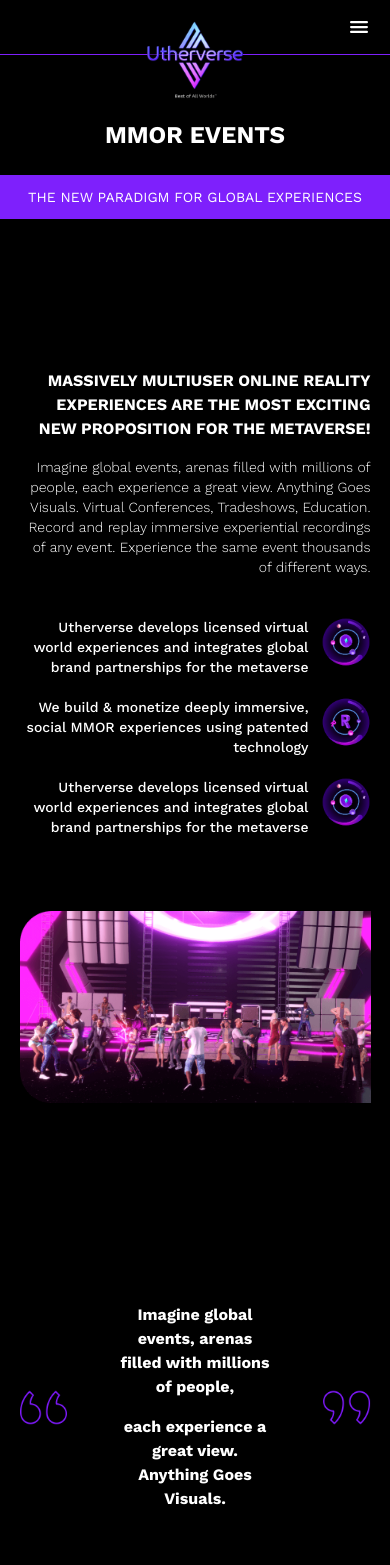
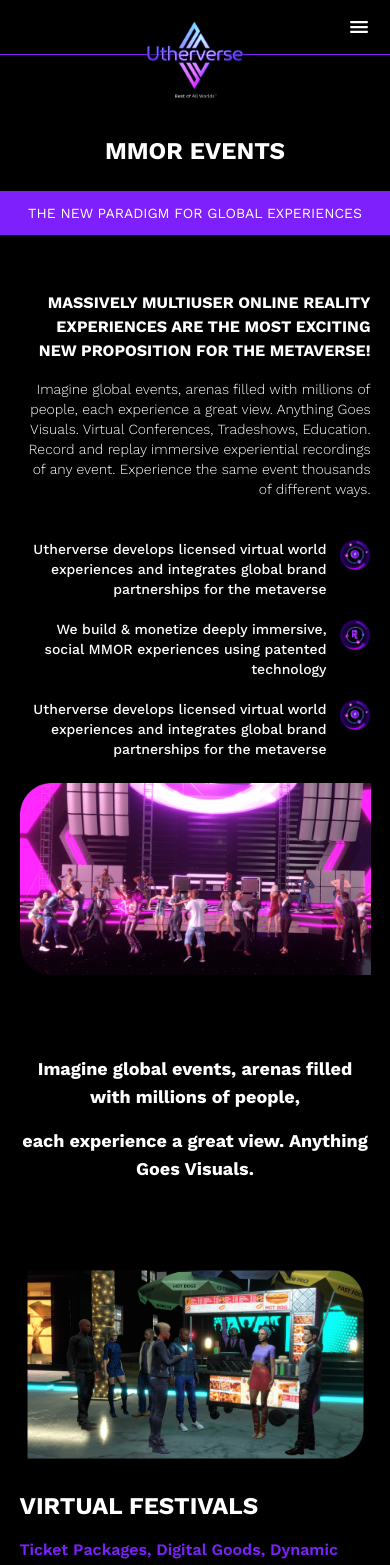
Before and after one commit to abdullahmehboob20s/Verse-Web, a Next.js app: page /mmor in a window 390 px wide. Shown: the top 1565 px of the page. Built offline with nearby package versions, Linux system fonts and the light colour scheme.

Commit message:
page ready for mobile

```diff
--- a/pages/mmor.js
+++ b/pages/mmor.js
@@ -9,7 +9,11 @@
 
 const Bullet = ({ img }) => {
   return (
-    <img src={img} alt="" className="min-w-[50px] h-[50px] rounded-full" />
+    <img
+      src={img}
+      alt=""
+      className="min-w-[32px] sm:min-w-[40px] xl:min-w-[50px] h-8 sm:h-10 xl:h-[50px] rounded-full"
+    />
   );
 };
 
@@ -20,11 +24,11 @@
         <title>Utherverse - Build Your Metaverse</title>
       </Head>
 
-      <div className="mb-16">
+      <div className="mb-20 lg:mb-16">
         <Navbar />
       </div>
 
-      <div className="mb-100px">
+      <div className="mb-14 lg:mb-100px">
         <TitleWithBar
           title="MMOR EVENTS"
           subtitle="THE NEW PARADIGM FOR GLOBAL EXPERIENCES"
@@ -37,7 +41,7 @@
           img="images/club-inner.png"
           imgHeight="h-full"
         >
-          <div className="py-50px">
+          <div className="lg:py-50px">
             <h4 className="fs-24px text-white uppercase font-bold mb-4">
               MASSIVELY MULTIUSER ONLINE REALITY EXPERIENCES ARE THE MOST
               EXCITING NEW PROPOSITION FOR THE METAVERSE!
@@ -72,9 +76,9 @@
         </TwoColumnsSection>
       </div>
 
-      <div className="py-200px">
-        <div className="container-2 grid grid-cols-[.3fr_1fr_.3fr] gap-50px items-center">
-          <div className="relative">
+      <div className="py-20 lg:py-200px">
+        <div className="container-2 sm:grid grid-cols-[.3fr_1fr_.3fr] gap-50px items-center">
+          <div className="hidden sm:block">
             <img src="images/quote.png" className="w-full" alt="" />
           </div>
           <div>
@@ -87,15 +91,15 @@
               </h1>
             </div>
           </div>
-          <div>
+          <div className="hidden sm:block">
             <img src="images/quote.png" className="w-full rotate-180" alt="" />
           </div>
         </div>
       </div>
 
-      <div className="mb-100px">
+      <div className="mb-20 lg:mb-100px">
         <TwoColumnsSection img="images/people-in-bar.png" imgHeight="h-full">
-          <div className="py-50px">
+          <div className="lg:py-50px">
             <h1 className="fs-56px text-white uppercase font-bold mb-4">
               VIRTUAL FESTIVALS
             </h1>
@@ -130,7 +134,7 @@
         </TwoColumnsSection>
       </div>
 
-      <div className="mb-100px">
+      <div className="mb-20 lg:mb-100px">
         <div className="container-2">
           <ContactUs showImageBanner={false} />
         </div>
--- a/styles/globals.css
+++ b/styles/globals.css
@@ -154,7 +154,7 @@
   }
 
   .fs-28px {
-    @apply md:text-lg lg:text-2xl xl:text-[28px];
+    @apply text-lg lg:text-2xl xl:text-[28px];
   }
 
   .fs-30px {
```
